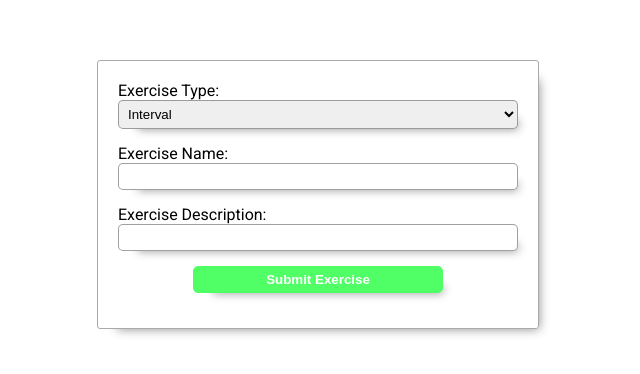
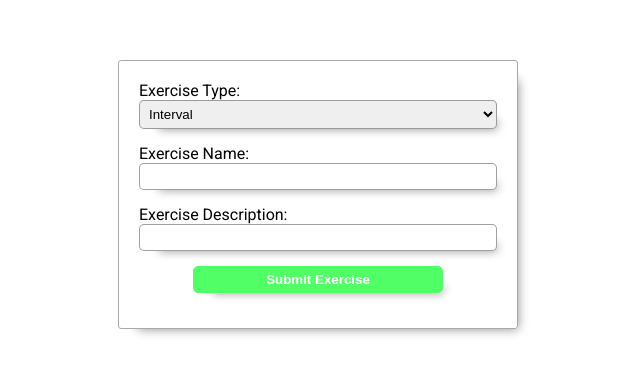
Before and after one commit to SeanMee86/workout-builder, a React (Create React App) app in the folder client/: page / in a window 1280 px wide. Shown: the part 206-580 px from the top of the page, without its empty margins (322-962 px from the left). Built offline with nearby package versions, Linux system fonts and the light colour scheme.

Commit message:
form formatting

```diff
--- a/client/src/components/ExerciseFormData.module.scss
+++ b/client/src/components/ExerciseFormData.module.scss
@@ -5,18 +5,22 @@
   align-items: center;
 
   form {
+    width: 100%;
     display: flex;
     flex-flow: column;
     font-family: 'Roboto', sans-serif;
     padding: 20px;
     border: 1px solid darkgray;
     border-radius: 3px;
+    max-width: 400px;
+    margin: 10px;
+    box-sizing: border-box;
     -webkit-box-shadow: 10px 10px 10px -10px rgba(0,0,0,0.45);
     -moz-box-shadow: 10px 10px 10px -10px rgba(0,0,0,0.45);
     box-shadow: 10px 10px 10px -10px rgba(0,0,0,0.45);
 
     input, select {
-      width: 400px;
+      width: 100%;
       padding: 5px;
       border: 1px solid rgba(120, 120, 120, 0.7);
       border-radius: 5px;
```
